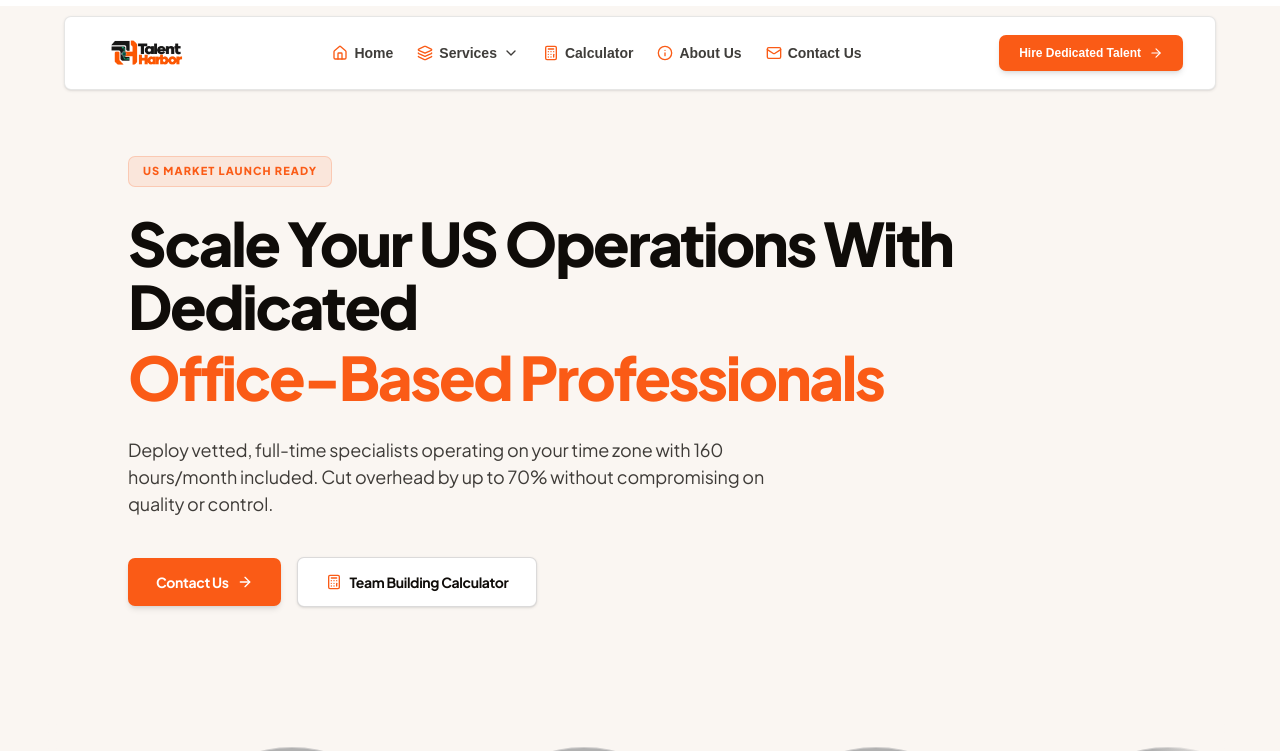
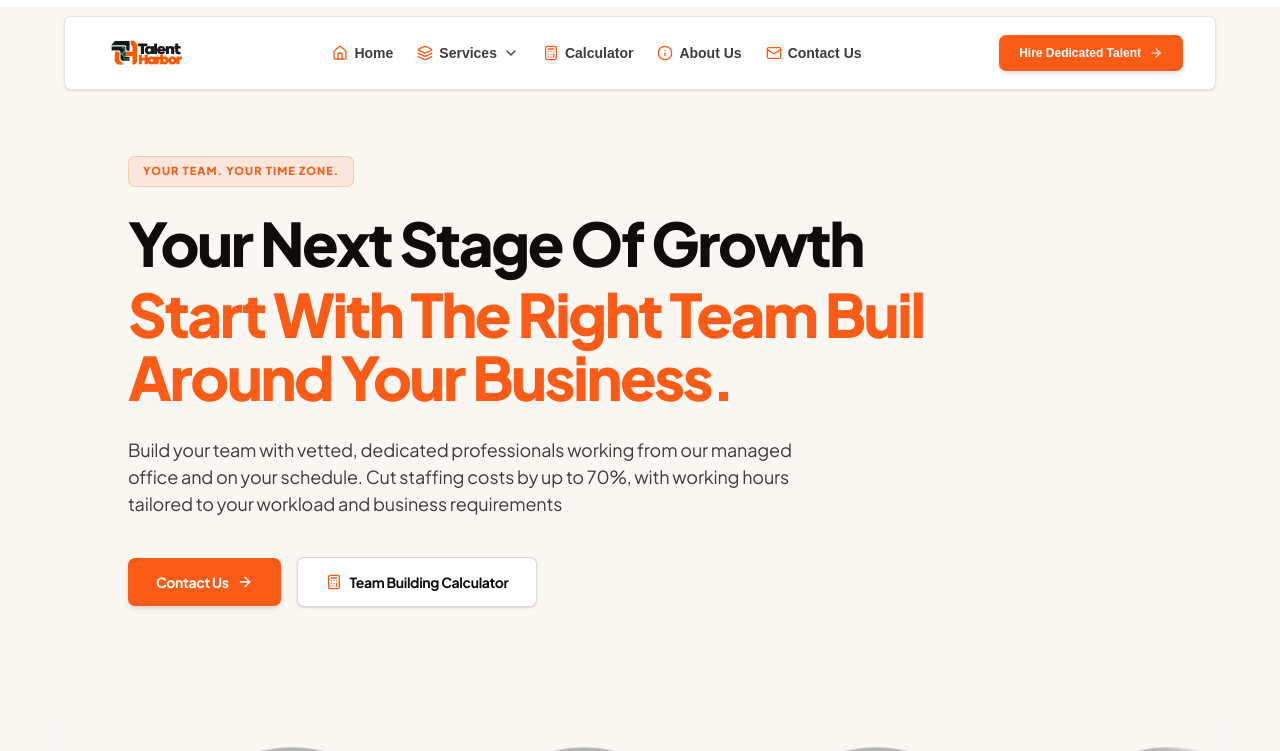
Before and after one commit to AHMAD789999/remotetalent-, a Next.js app: page / in a window 1280 px wide. Shown: the top 751 px of the page. Built offline with nearby package versions, Linux system fonts and the light colour scheme; grey boxes are pictures that could not be loaded.

Commit message:
Update HeroSection.jsx

```diff
--- a/components/HeroSection.jsx
+++ b/components/HeroSection.jsx
@@ -20,21 +20,21 @@ export default function HeroSection() {
         {/* TOP BADGE / PILL */}
         <div>
           <span className="inline-flex items-center gap-2 px-3.5 py-1.5 rounded-[7px] bg-[#FA5B16]/10 text-[#FA5B16] text-[11px] font-extrabold uppercase tracking-widest border border-[#FA5B16]/20">
-            <span>US Market Launch Ready</span>
+            <span>YOUR TEAM. YOUR TIME ZONE.</span>
           </span>
         </div>
 
         {/* MAIN DISPLAY HEADLINE */}
         <h1 className="text-4xl sm:text-6xl font-extrabold tracking-[-0.04em] text-[#0F0C09] leading-[1.05] max-w-4xl">
-          Scale Your US Operations With Dedicated
+          Your Next Stage Of Growth
           <span className="block mt-2 text-[#FA5B16]">
-            Office-Based Professionals
+            Start With The Right Team Buil Around Your Business.
           </span>
         </h1>
 
         {/* PARAGRAPH */}
         <p className="text-base sm:text-lg text-[#0F0C09]/80 max-w-2xl font-medium leading-[1.5] tracking-[-0.01em] pt-1">
-          Deploy vetted, full-time specialists operating on your time zone with 160 hours/month included. Cut overhead by up to 70% without compromising on quality or control.
+         Build your team with vetted, dedicated professionals working from our managed office and on your schedule. Cut staffing costs by up to 70%, with working hours tailored to your workload and business requirements
         </p>
 
         {/* ACTION BUTTONS */}
```
